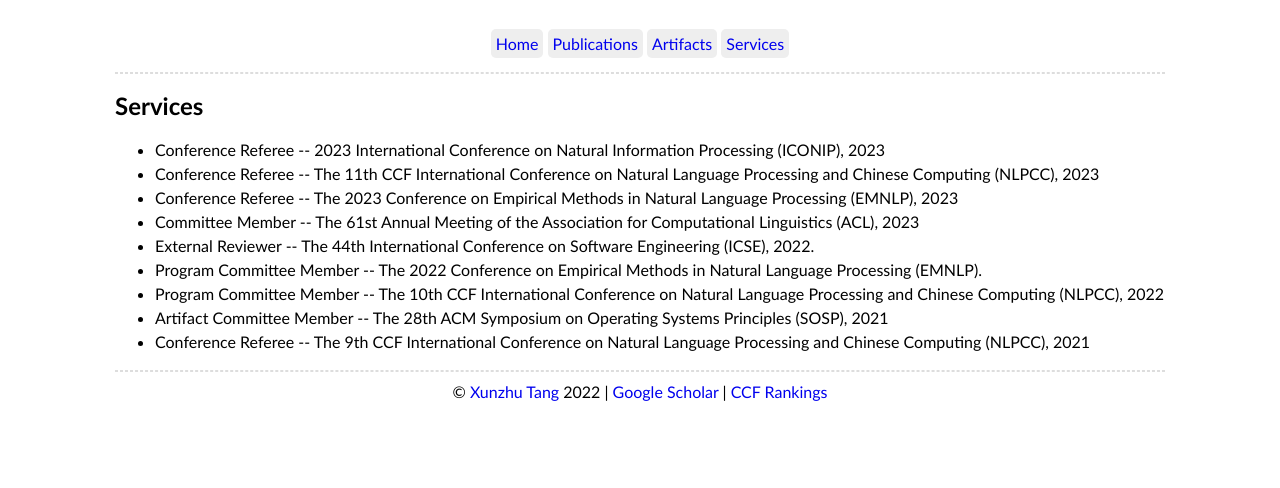
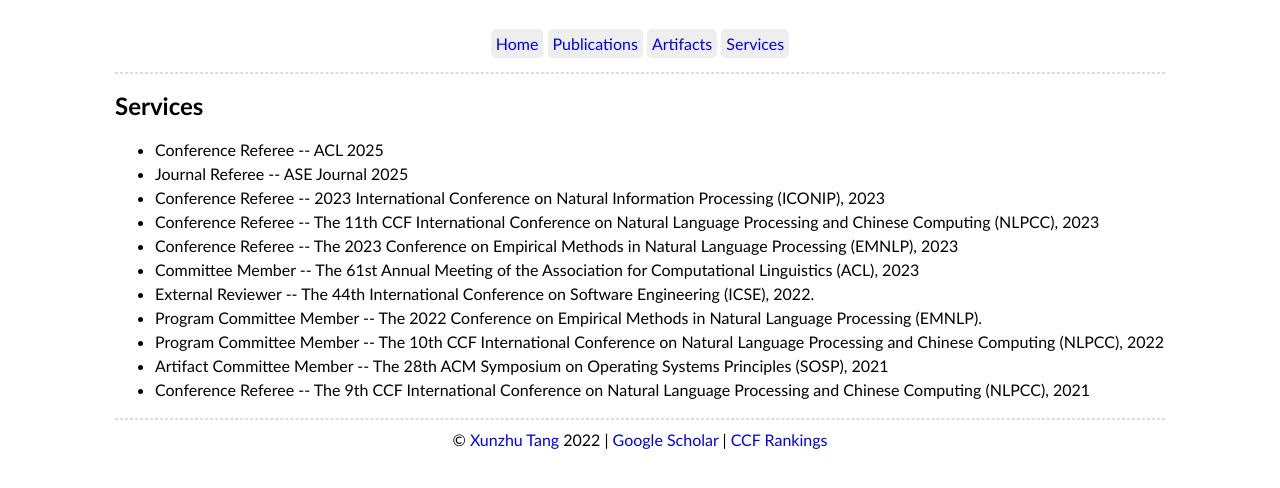
Before and after one commit to Daniel4SE/daniel4se.github.io, a plain HTML site: page services.html in a window 1280 px wide. Drawn offline with nearby package versions, Linux system fonts and the light colour scheme; some packages are replaced by stand-ins of ours; a script that the page names is missing.

Commit message:
services.html

```diff
--- a/services.html
+++ b/services.html
@@ -42,6 +42,8 @@
     <h2 id="service">Services</h2>
     <ul style='text-align:justify;'>
     	  <!-- <li>Journal Referee -- IEEE Transactions on Software Engineering (TSE), 2022.</li> -->
+        <li>Conference Referee -- ACL 2025</li>
+        <li>Journal Referee -- ASE Journal 2025</li>
         <li>Conference Referee -- 2023 International Conference on Natural Information Processing (ICONIP), 2023</li>
         <li>Conference Referee -- The 11th CCF International Conference on Natural Language Processing and Chinese Computing (NLPCC), 2023</li>
         <li>Conference Referee -- The 2023 Conference on Empirical Methods in Natural Language Processing (EMNLP), 2023</li>
```
